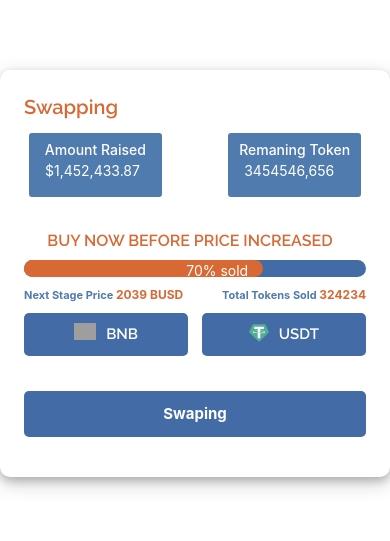
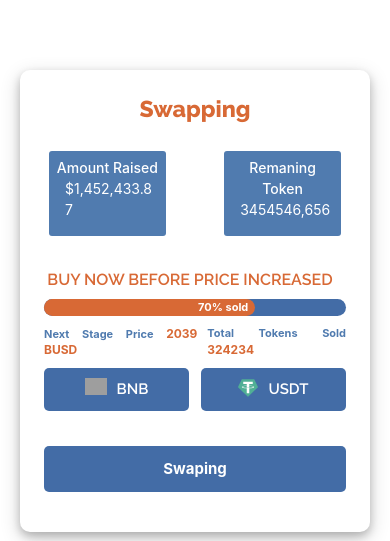
Before and after one commit to zubairahmed22/realworldeconomy, a React (Create React App) app: page /freesale in a window 390 px wide. Shown: the part 303-844 px from the top of the page. Built offline with nearby package versions, Linux system fonts and the light colour scheme; grey boxes are pictures that could not be loaded.

Commit message:
margin added to component

```diff
--- a/src/freesale.css
+++ b/src/freesale.css
@@ -23,9 +23,15 @@
     padding-bottom: 40px;
 
 }
-.Birdgetext{
+.Birdgetext {
     display: flex;
+    justify-content: center;
     gap: 10px;
+}
+.Birdgetext > h3 {
+    font-size: 23px;
+    font-weight: 800;
+    padding-bottom: 15px;
 }
 .bgDiv {
     display: flex;
@@ -69,6 +75,18 @@
         border-radius: 3px;
         font-weight: 500;
     }
+    .firtone {
+        background-color: white;
+        width: 512px;
+        padding: 16px 24px;
+        margin-bottom: 16px;
+        border-radius: 10px;
+        margin-top: 75px;
+        box-shadow: 0 4px 8px 0 rgba(0, 0, 0, 0.2), 0 6px 20px 0 rgba(0, 0, 0, 0.19);
+        padding-bottom: 40px;
+        margin-left: 20px;
+        margin-right: 20px;
+    }
     .button1 > p {
         color: white;
         padding-left: 22px;
@@ -77,9 +95,10 @@
     .percentage{
         color: white;
         text-align:
-        center;align-items: center;
+        center;
+        align-items: center;
         padding-right: 3px;
-        padding-left: 100px;
+
        }
 }
 
@@ -90,6 +109,24 @@
         align-items: center;
         padding-right: 3px;
         padding-left: 70px !important;
+    }
+    p.percentage {
+        padding-bottom: 1px !important;
+        /* margin-top: -4px; */
+        font-size: 11px;
+        font-weight: 700;
+    }
+    .firtone {
+        background-color: white;
+        width: 512px;
+        padding: 16px 24px;
+        margin-bottom: 16px;
+        border-radius: 10px;
+        margin-top: 75px;
+        box-shadow: 0 4px 8px 0 rgba(0, 0, 0, 0.2), 0 6px 20px 0 rgba(0, 0, 0, 0.19);
+        padding-bottom: 40px;
+        margin-left: 20px;
+        margin-right: 20px;
     }
 }
 
@@ -103,19 +140,34 @@
         background-color: #507baf;
         color: #ffffff;
         width: 47%;
-
         border-radius: 3px;
         font-weight: 500;
     }
 
-   .percentage{
-    color: white;
-    text-align:
-    center;
-    align-items: center;
-    padding-right: 3px;
+    .firtone {
+        background-color: white;
+        width: 512px;
+        padding: 16px 24px;
+        margin-bottom: 16px;
+        border-radius: 10px;
+        margin-top: 75px;
+        box-shadow: 0 4px 8px 0 rgba(0, 0, 0, 0.2), 0 6px 20px 0 rgba(0, 0, 0, 0.19);
+        padding-bottom: 40px;
+        margin-left: 20px;
+        margin-right: 20px;
+    }
 
-   }
+    .percentage {
+        color: white;
+        text-align: center;
+        align-items: center;
+        padding-right: 3px;
+        padding-left: 100px !important;
+        padding-bottom: 1px !important;
+        /* margin-top: -4px; */
+        font-size: 11px;
+        font-weight: 700;
+    }
     .tranferTwo {
         display: flex;
         flex-direction: column;
@@ -136,7 +188,7 @@
     border: none;
     color: #4f4b5c;
 
-    width: 50%;
+    width: 40%;
 
 
 
@@ -149,6 +201,10 @@
     align-items: center;
     padding-right: 3px;
     padding-left: 150px;
+    padding-bottom: 1px !important;
+    /* margin-top: -4px; */
+    font-size: 11px;
+    font-weight: 700;
    }
 .divone{
     display: flex;
```
